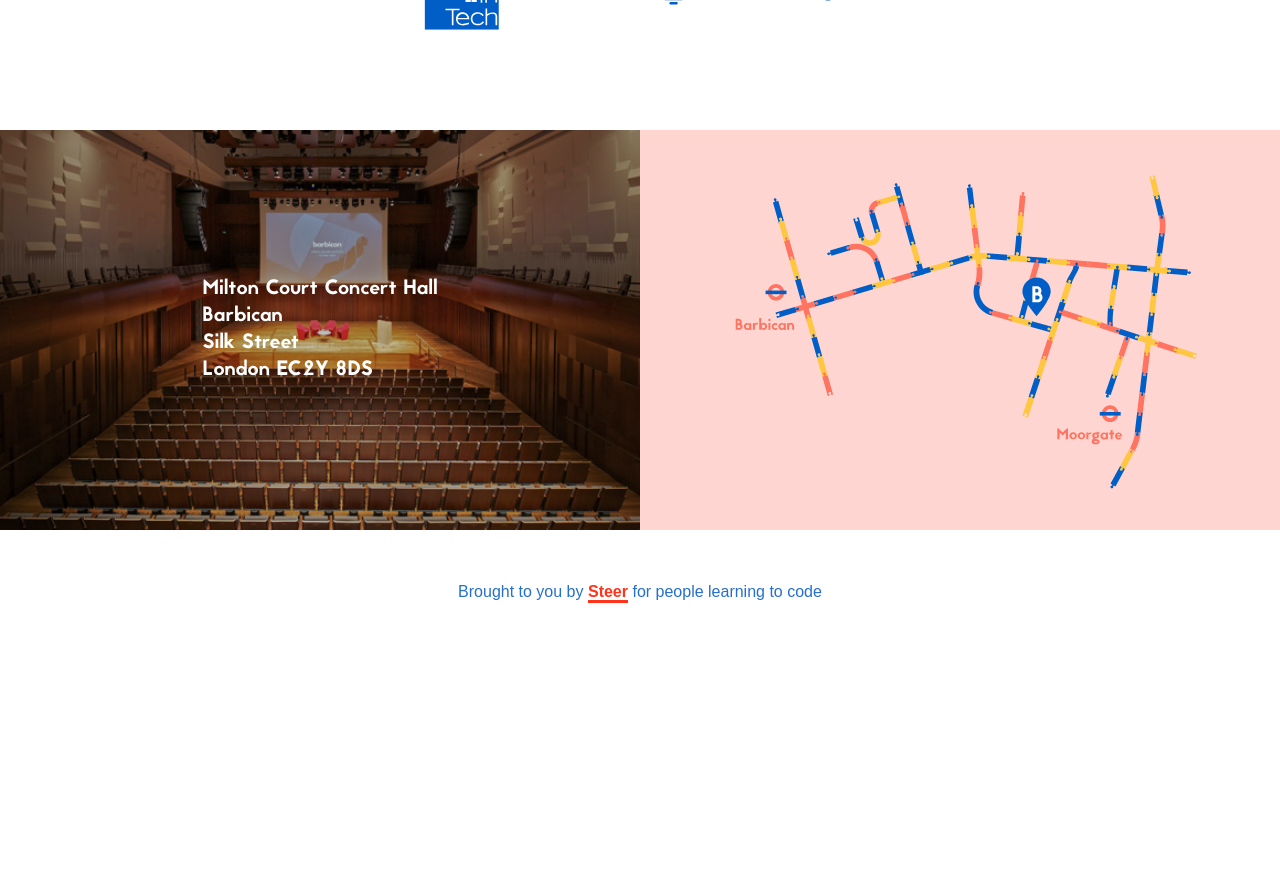
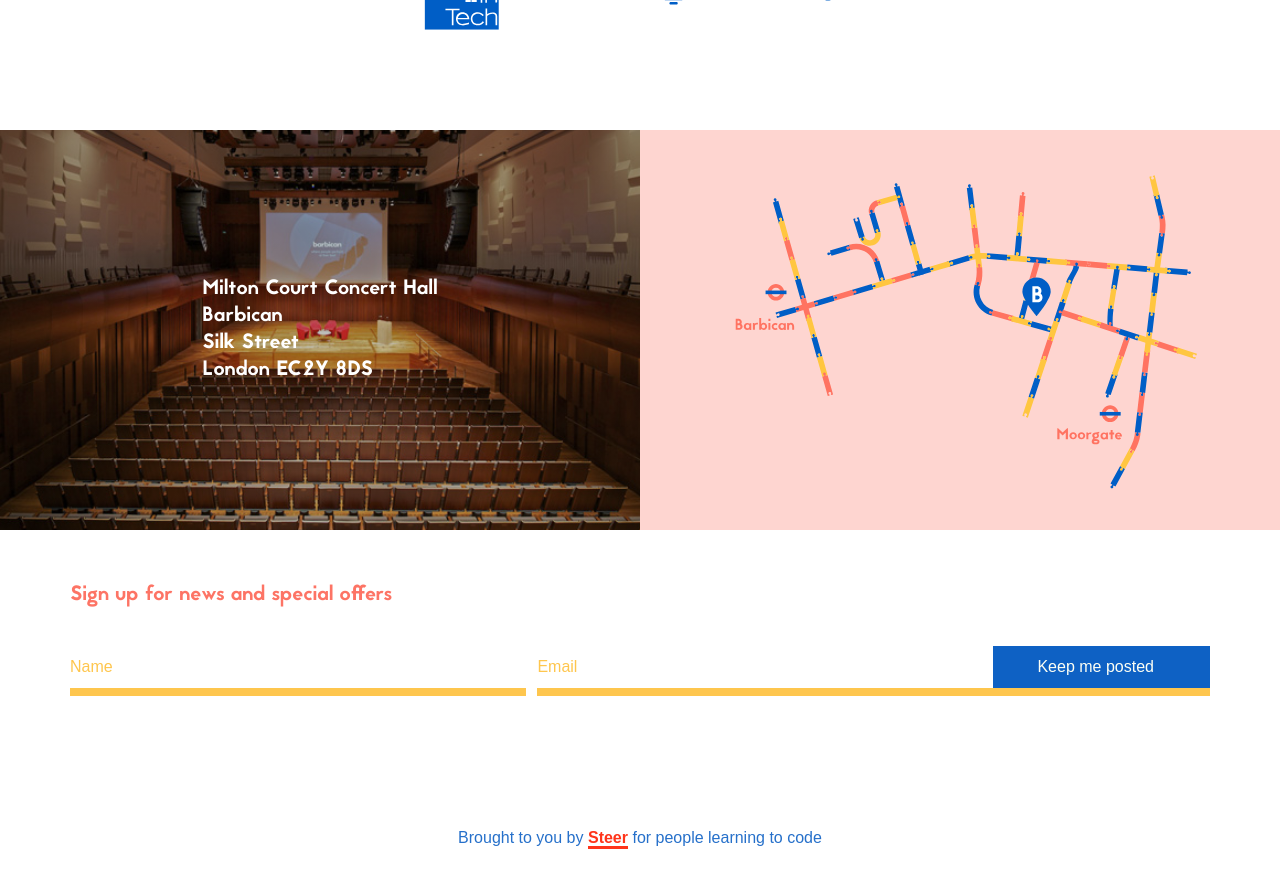
Before and after one commit to Sambillingham/beyond, a Jekyll site: the page built from index.html, in a window 1280 px wide and 900 px high, scrolled down 12065 px. Shown: the top 888 px of the window. Built offline with Jekyll 4.4.1, drawn with Linux system fonts in a browser that asks for light colours; some web fonts are replaced; before the commit the page ends 12719 px from its top, so only the background shows below that.

Commit message:
:art: move sign up section to bottom

```diff
--- a/index.html
+++ b/index.html
@@ -197,3 +197,23 @@
     <img src="/img/map.svg" class="location-info__map__graphic">
   </div>
 </section>
+
+<section class="sign-up">
+    <h2 class="sign-up__lead">Sign up for news and special offers</h2>
+
+    <form action="http://Steer.us3.list-manage.com/subscribe/post-json?u=b42ed4b708bcbe8ab191bbf6f&amp;id=2341ae3014&amp;c=?" method="post" id="mc-embedded-subscribe-form" name="mc-embedded-subscribe-form" class="validate " target="_blank" novalidate>
+
+      	<label for="mce-NAME">Name </label>
+      	<input class="sign-up__name" type="text" value="" name="NAME" class="required" id="mce-NAME" placeholder="Name">
+
+      	<label for="mce-EMAIL">Email Address </label>
+      	<input class="sign-up__email" type="email" value="" name="EMAIL" class="required email" id="mce-EMAIL" placeholder="Email">
+
+        <div style="position: absolute; left: -5000px;">
+          <input type="text" name="b_b42ed4b708bcbe8ab191bbf6f_2341ae3014" tabindex="-1" value="">
+        </div>
+
+        <input class="sign-up__submit" type="submit" value="Keep me posted" name="subscribe" id="mc-embedded-subscribe" class="button">
+    </form>
+    <div class="sign-up__message"></div>
+</section>
```
